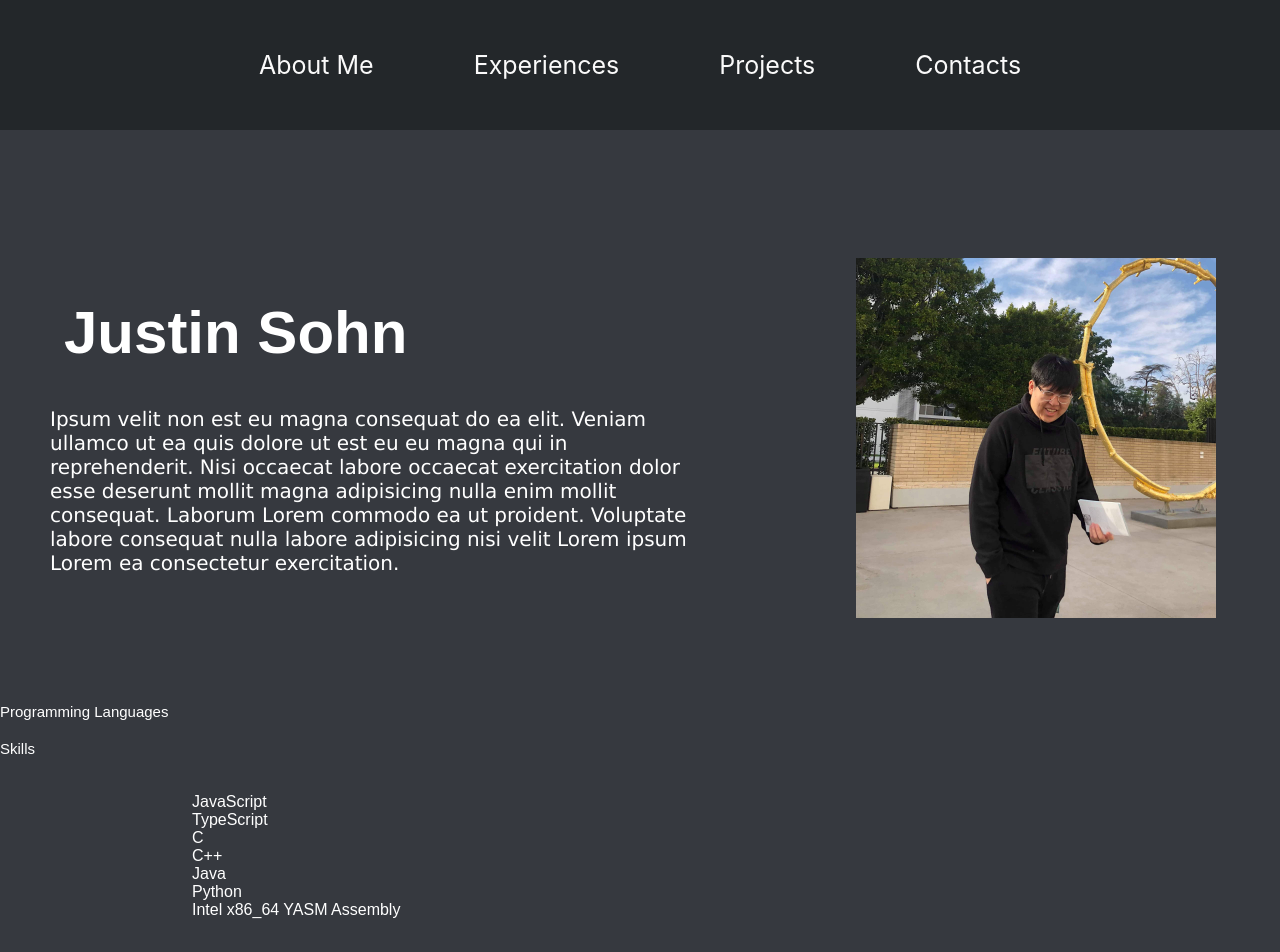
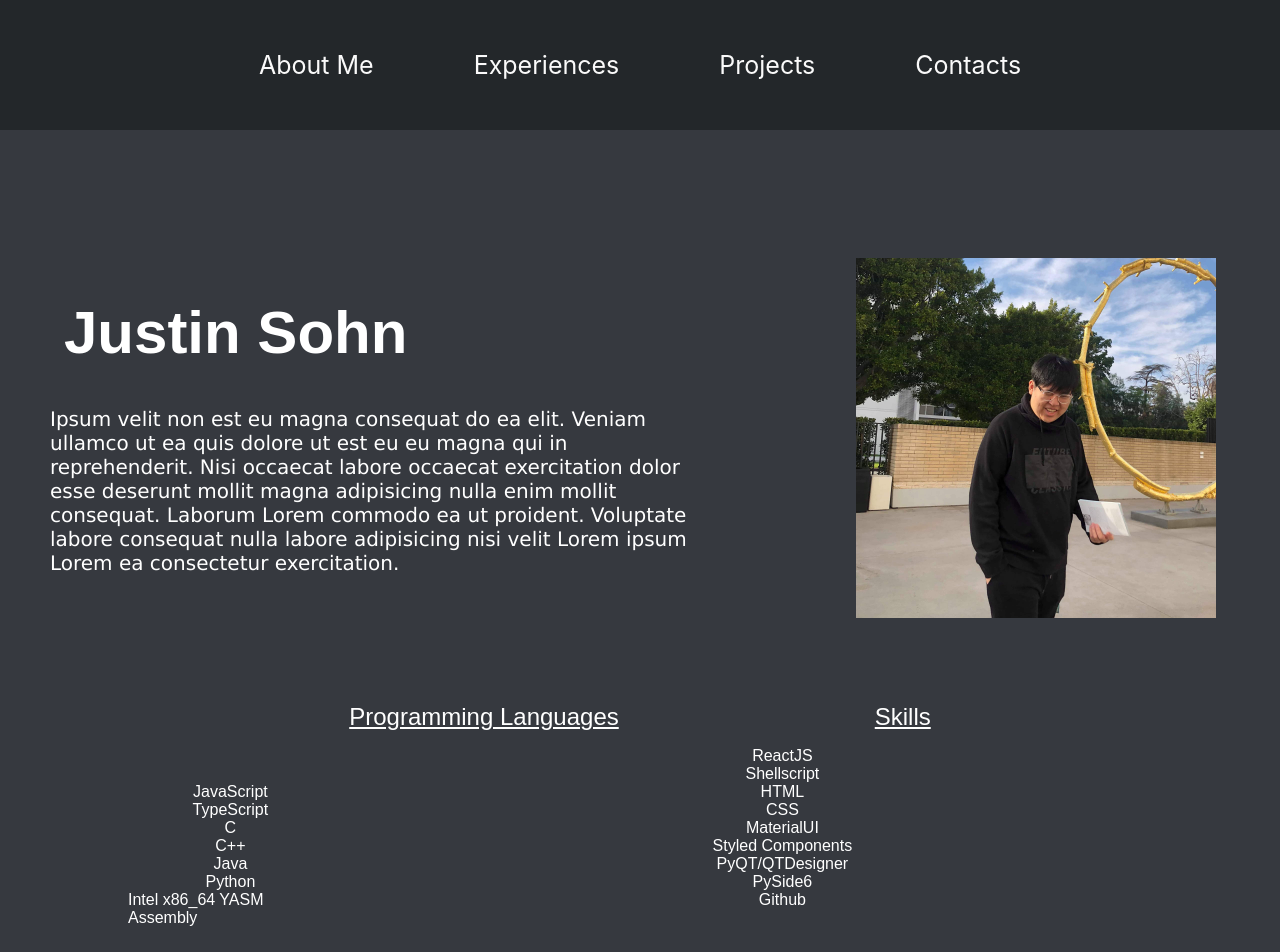
Before and after one commit to SohnJustin/portfolio, a React (Create React App) app: page / in a window 1280 px wide. Shown: the top 952 px of the page. Built offline with nearby package versions, Linux system fonts and the light colour scheme; what styled-breakpoints would draw is missing.

Commit message:
centered skill

```diff
--- a/src/components/pagelayout/Home.tsx
+++ b/src/components/pagelayout/Home.tsx
@@ -47,14 +47,17 @@ function Home() {
           <DesktopSkillList>Python</DesktopSkillList>
           <DesktopSkillList>Intel x86_64 YASM Assembly</DesktopSkillList>
         </BulletPoint>
-        <MobileSkillList>
-          Javascript | Typescript | C | C++ | Java | Python | Intel x86_64 YASM
-          Assembly{" "}
-        </MobileSkillList>
-        <MobileSkillList>
-          ReactJS | Shellscipt | HTML | CSS | MaterialUI | StyledComponents |
-          PyQT | QTDesigner | PySide6 | Github{" "}
-        </MobileSkillList>
+        <BulletPoint>
+          <DesktopSkillList>ReactJS</DesktopSkillList>
+          <DesktopSkillList>Shellscript</DesktopSkillList>
+          <DesktopSkillList>HTML</DesktopSkillList>
+          <DesktopSkillList>CSS</DesktopSkillList>
+          <DesktopSkillList>MaterialUI</DesktopSkillList>
+          <DesktopSkillList>Styled Components</DesktopSkillList>
+          <DesktopSkillList>PyQT/QTDesigner</DesktopSkillList>
+          <DesktopSkillList>PySide6</DesktopSkillList>
+          <DesktopSkillList>Github</DesktopSkillList>
+        </BulletPoint>
         <MobileSkillList>Hobbies</MobileSkillList>
         <MobileSkillList>
           Current hobbies I like to do is playing video games, video editing,
--- a/src/styles/RouteStyle/Home.style.ts
+++ b/src/styles/RouteStyle/Home.style.ts
@@ -61,11 +61,14 @@ const MobileFirstPrompt = styled.div`
 
 const MobileFirstSkills = styled.div`
   //mobile
+  text-decoration: underline;
+  padding-left: 10%;
+  padding-right: 10%;
+  display: inline;
   font-size: 16px;
   text-align: center;
-  justify-items: center;
-  width: 100%;
-  padding-bottom: 20px;
+  justify-items: space-evenly;
+  width: 30%;
 
   //tablet
   @media screen and (min-width: 769px) {
@@ -73,11 +76,15 @@ const MobileFirstSkills = styled.div`
   }
   //desktop
   @media screen and (min-width: 1024px) {
-    display: flex;
-    font-size: 15px;
-    text-align: left;
-    justify-content: space-between;
-    width: 50%;
+    display: contents;
+    padding-left: 10%;
+    padding-right: 10%;
+    padding-bottom: 0px;
+    display: inline;
+    font-size: 24px;
+    text-align: center;
+    justify-content: space-evenly;
+    width: 40%;
   }
 `;
 
@@ -88,15 +95,19 @@ const MobileSkillList = styled.h6`
 `;
 const DesktopSkillList = styled.li`
   display: flex;
-  width: 50%;
-  justify-content: left;
+  width: 40%;
+  justify-content: space-evenly;
   text-align: left;
+
   @media screen and (max-width: 769px) {
     display: none;
   }
 `;
 const BulletPoint = styled.ul`
-  padding-left: 15%;
+  display: inline-block;
+  width: 40%;
+  text-align: center;
+  justify-content: space-evenly;
 `;
 const List = styled.span`
   font-size: 20px;
@@ -104,15 +115,6 @@ const List = styled.span`
 
 const DesktopHobbies = styled.h3``;
 
-/*
-const CardWrapper = styled.div`
-  display: flex;
-  flex-direction: row;
-  @media only screen and (max-width: 600px) {
-    flex-direction: column;
-  }
-`;
-*/
 const StyleSelfShot = styled.img`
   max-height: 60vw;
   max-width: 45vh;
```
